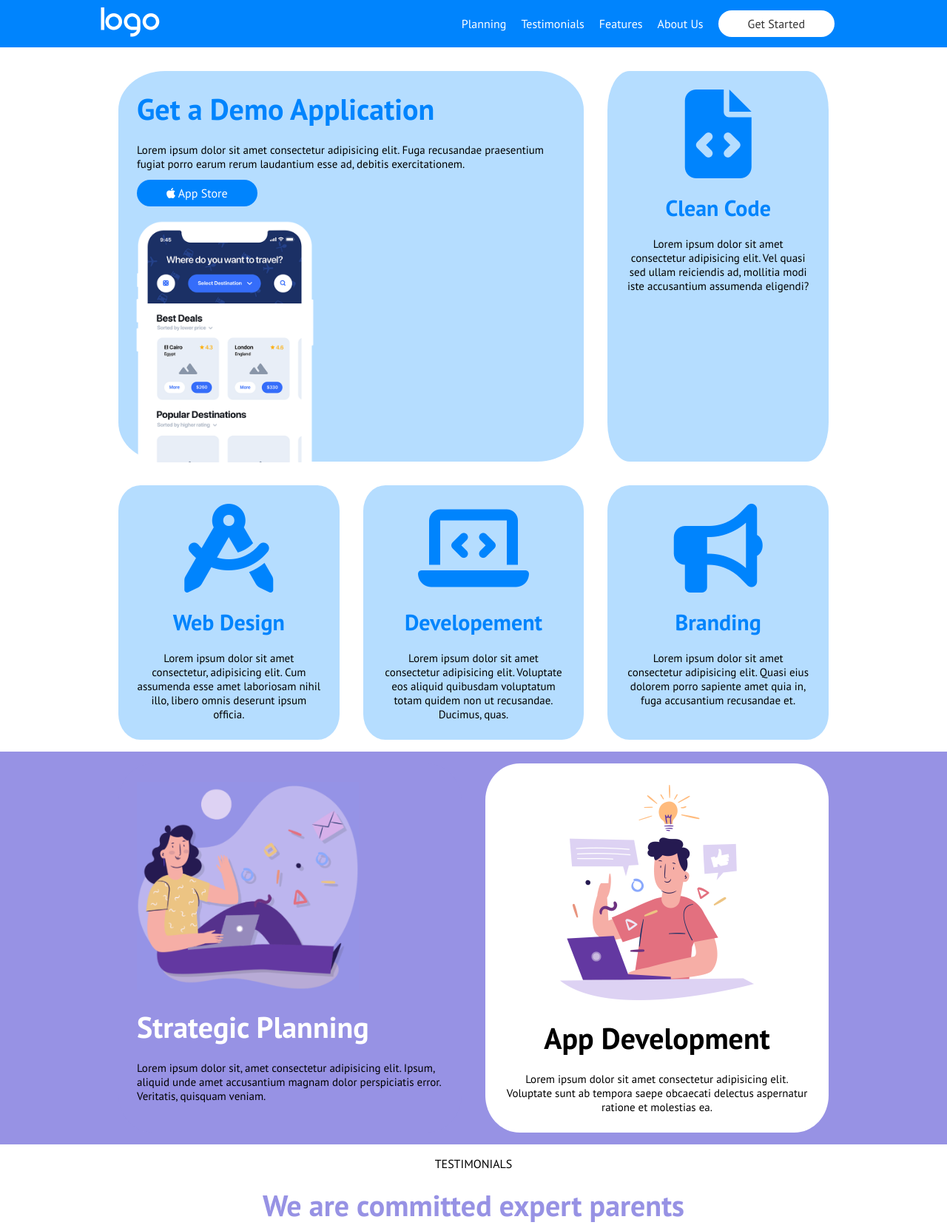
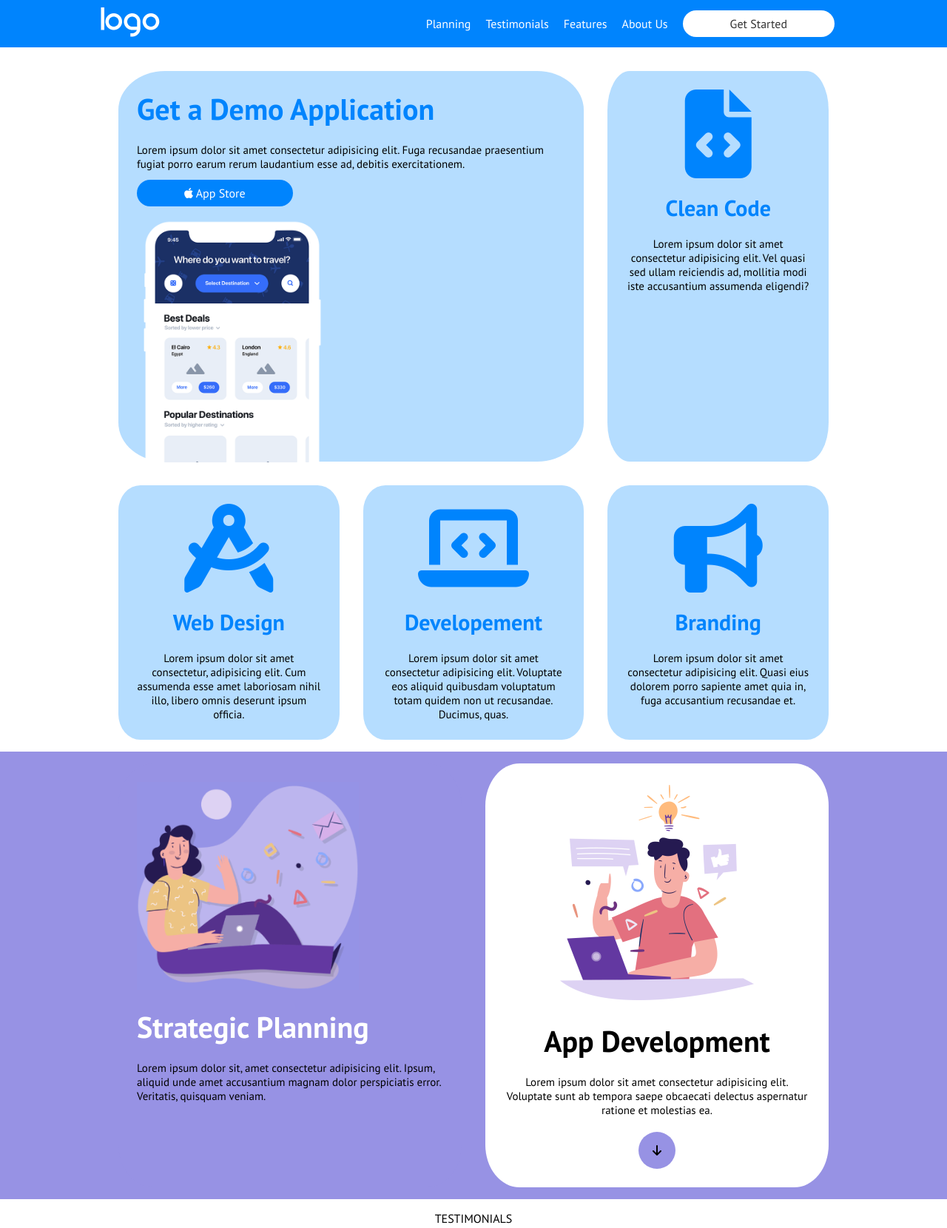
Before and after one commit to antden99/htmlcss-responsive-layout, a plain HTML site: page index.html in a window 1280 px wide. Shown: the top 1660 px of the page at 74% size. Drawn offline with Linux system fonts and the light colour scheme.

Commit message:
add btn_strategic

```diff
--- a/assets/style.css
+++ b/assets/style.css
@@ -50,12 +50,19 @@ a {
 
 .btn {
     background-color: var(--blue-color);
-    padding: 0.5rem 2.5rem;
+    padding: 0.5rem 4rem;
     border-radius: 20px;
     color: white;
-
 }
-
+.btn_strategic{
+    width: 50px;
+    height: 50px;
+    display: flex;
+    align-items: center;
+    justify-content: center;
+    background-color: var(--violet-color);
+    border-radius: 50%;
+}
 .container {
     width: 80%;
     max-width: 1200px;
@@ -65,6 +72,7 @@ a {
 
 .distance {
     gap: 20px;
+
 }
 
 .space {
@@ -201,7 +209,7 @@ a {
         align-items: start;
     }
     .negative_bot{
-        margin-left: -30px;
+        margin-left: -20px;
     }
 }
 
@@ -222,7 +230,6 @@ a {
         display: block;
     }
 
-
 }
 
 .row.distance {
--- a/index.html
+++ b/index.html
@@ -118,37 +118,41 @@
                 <div class="row">
                     <div class="col-12 col-desktop-6">
                         <div class="card violet flex flex_column distance text">
-
-                            <div><img src="./assets/img/planning1.png" alt=""></div>
+                            <div>
+                                <img src="./assets/img/planning1.png" alt="">
+                            </div>
                             <div>
                                 <h2 class="f_color_invert">Strategic Planning</h2>
                             </div>
                             <div>
                                 <p>Lorem ipsum dolor sit, amet consectetur adipisicing elit. Ipsum, aliquid unde
                                     amet
-                                    accusantium magnam dolor perspiciatis error. Veritatis, quisquam veniam.</p>
+                                    accusantium magnam dolor perspiciatis error. Veritatis, quisquam veniam.
+                                </p>
                             </div>
-
                         </div>
 
                     </div>
                     <div class="col-12 col-desktop-6">
                         <div class="card white flex flex_column distance">
-
-                            <img src="./assets/img/planning2.png" alt="">
+                            <div>
+                                <img src="./assets/img/planning2.png" alt="">
+                            </div>
                             <div>
                                 <h2>App Development</h2>
                             </div>
                             <div>
                                 <p>Lorem ipsum dolor sit amet consectetur adipisicing elit. Voluptate sunt ab
                                     tempora
-                                    saepe obcaecati delectus aspernatur ratione et molestias ea.</p>
+                                    saepe obcaecati delectus aspernatur ratione et molestias ea.
+                                </p>
+                            </div>
+                            <div class="btn_strategic">
+                                <div><i class="fa-solid fa-arrow-down"></i></div>
                             </div>
 
                         </div>
-
                     </div>
-
                 </div>
             </div>
         </div>
```
